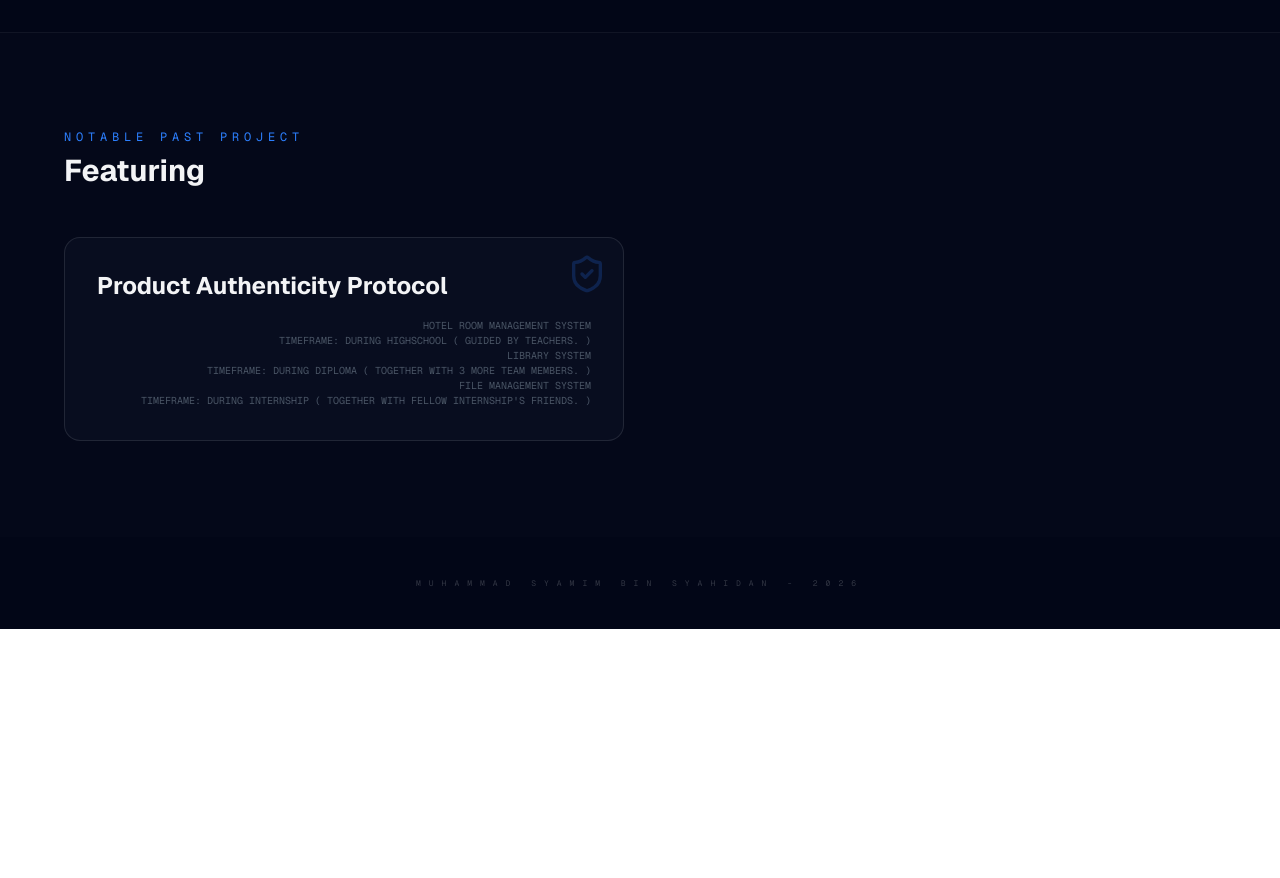
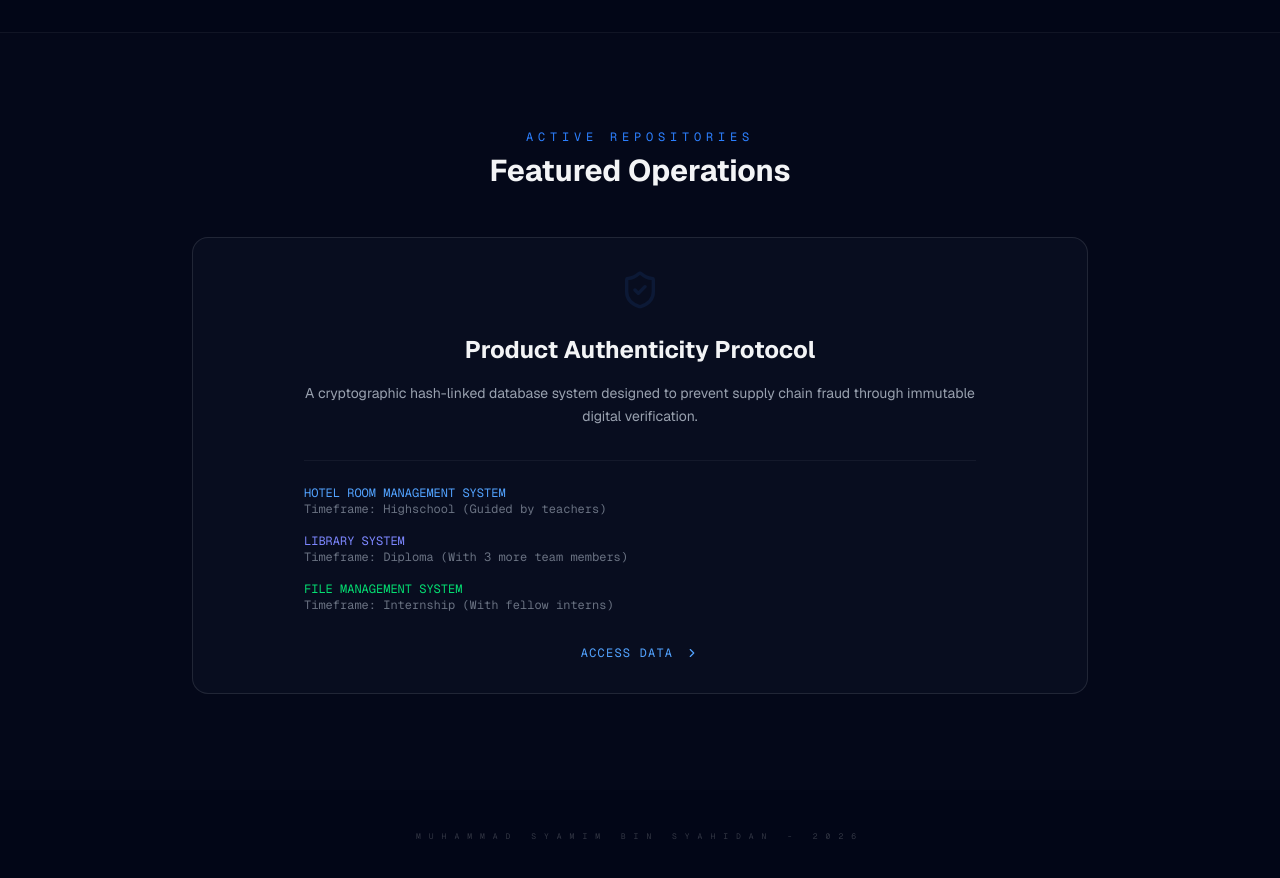
Before and after one commit to sya-rgb/myPortfolio, a Next.js app: page / in a window 1280 px wide. Shown: the part 1400-2278 px from the top of the page. Before the commit the page ends 2029 px from the top, so only its background shows below. Built offline with nearby package versions, Linux system fonts and the light colour scheme.

Commit message:
paling last dhni

```diff
--- a/app/page.tsx
+++ b/app/page.tsx
@@ -70,14 +70,14 @@ export default function Portfolio() {
           <div className="relative w-20 h-20 md:w-24 md:h-24 bg-slate-900 rounded-full border border-blue-500/30 flex items-center justify-center overflow-hidden">
             {/* --- FRONT IMAGE START --- */}
             <img
-              src="Gambar1.jpg"
+              src="beh ngeri.png"
               alt="Syamim Front"
-              className="absolute inset-0 w-full h-full object-cover grayscale group-hover:grayscale-0 transition-all duration-500"
+              className="opacity-60 contrast-125 group-hover:opacity-100 group-hover:contrast-100 transition-all"
             />
             {/* --- FRONT IMAGE END --- */}
           </div>
         </div>
-        <h1 className="text-xl md:text-2xl font-bold tracking-tight text-white uppercase">Muhammad Syamim Bin Syahidan</h1>
+      <h1 className="text-xl md:text-2xl font-bold tracking-tight text-white uppercase break-words px-4">Muhammad Syamim Bin Syahidan</h1>
         <div className="flex items-center gap-2 mt-2">
           <div className="h-[1px] w-8 bg-blue-500/50" />
           <p className="text-blue-400 font-mono text-[9px] tracking-[0.3em] uppercase">UiTM Student</p>
@@ -148,7 +148,7 @@ export default function Portfolio() {
             <div className="text-center md:text-left">
                 <h2 className="text-xs font-mono text-blue-500 mb-4 tracking-[0.4em] uppercase">ABOUT ME</h2>
                 <h3 className="text-3xl md:text-5xl font-bold mb-8 leading-tight">
-                    Engineering <span className="text-blue-500">Trust</span> through Cryptography.
+                    Engineering <span className="text-blue-500">Trust</span> through Action.
                 </h3>
                 <p className="text-gray-400 text-base md:text-lg leading-relaxed max-w-2xl">
                   I am currently pursuing degree in Netcentric Computing at UiTM Shah Alam.
@@ -203,40 +203,53 @@ export default function Portfolio() {
         </div>
       </section>
 
-      {/* --- SECTION: PROJECT REPOSITORY --- */}
-      <section id="projects" className="relative py-24 bg-white/[0.01] px-6 border-t border-white/5">
-        <div className="max-w-6xl mx-auto">
-          <div className="flex justify-between items-end mb-12">
-            <div>
-                <h2 className="text-xs font-mono text-blue-500 mb-2 tracking-[0.4em] uppercase">Notable Past Project</h2>
-                <h3 className="text-3xl font-bold">Featuring</h3>
-            </div>
-          </div>
+{/* --- SECTION: PROJECT REPOSITORY --- */}
+<section id="projects" className="relative py-24 bg-white/[0.01] px-6 border-t border-white/5">
+  <div className="max-w-6xl mx-auto flex flex-col items-center">
 
-          <div className="grid grid-cols-1 md:grid-cols-2 gap-8">
-            <div className="group relative bg-slate-900/40 border border-white/10 rounded-2xl p-8 transition-all hover:border-blue-500/40">
-              <div className="absolute top-4 right-4 text-blue-500/20 group-hover:text-blue-500/40 transition-colors">
-                <ShieldCheck size={40} />
-              </div>
-              <h4 className="font-bold text-2xl mb-4 group-hover:text-blue-400 transition-colors">Product Authenticity Protocol</h4>
-            <div className="hidden md:block text-right">
-                <p className="text-[10px] font-mono text-gray-600 uppercase">Hotel Room Management System</p>
-                <p className="text-[10px] font-mono text-gray-600 uppercase">Timeframe: During Highschool ( Guided by teachers. )</p>
-            </div>
+    {/* --- Section Title (Centered) --- */}
+    <div className="text-center mb-12">
+      <h2 className="text-xs font-mono text-blue-500 mb-2 tracking-[0.4em] uppercase">Active Repositories</h2>
+      <h3 className="text-3xl font-bold">Featured Operations</h3>
+    </div>
 
-            <div className="hidden md:block text-right">
-                <p className="text-[10px] font-mono text-gray-600 uppercase">Library System</p>
-                <p className="text-[10px] font-mono text-gray-600 uppercase">Timeframe: During Diploma ( Together with 3 more team members. )</p>
-            </div>
+    {/* --- The Project Card (Centered) --- */}
+    <div className="group relative bg-slate-900/40 border border-white/10 rounded-2xl p-8 transition-all hover:border-blue-500/40 w-full max-w-4xl text-center flex flex-col items-center">
 
-            <div className="hidden md:block text-right">
-                <p className="text-[10px] font-mono text-gray-600 uppercase">File Management System</p>
-                <p className="text-[10px] font-mono text-gray-600 uppercase">Timeframe: During Internship ( Together with fellow internship's friends. )</p>
-            </div>
-            </div>
-          </div>
+      {/* Icon: Updated pre-hover opacity & hover effect */}
+      <div className="text-blue-500/10 group-hover:text-blue-500/40 transition-colors mb-6">
+        <ShieldCheck size={40} />
+      </div>
+
+      <h4 className="font-bold text-2xl mb-4 group-hover:text-blue-400 transition-colors">Product Authenticity Protocol</h4>
+
+      {/* Description and Timeline (Full-width and Centered) */}
+      <p className="text-gray-400 text-sm mb-8 leading-relaxed max-w-2xl">
+        A cryptographic hash-linked database system designed to prevent supply chain fraud through immutable digital verification.
+      </p>
+
+      {/* New: Structured Project Timelines */}
+      <div className="w-full text-left space-y-4 mb-8 text-xs font-mono text-gray-500 max-w-2xl border-t border-white/5 pt-6">
+        <div>
+          <p className="text-blue-400 uppercase">Hotel Room Management System</p>
+          <p>Timeframe: Highschool (Guided by teachers)</p>
         </div>
-      </section>
+        <div>
+          <p className="text-indigo-400 uppercase">Library System</p>
+          <p>Timeframe: Diploma (With 3 more team members)</p>
+        </div>
+        <div>
+          <p className="text-green-400 uppercase">File Management System</p>
+          <p>Timeframe: Internship (With fellow interns)</p>
+        </div>
+      </div>
+
+      <button className="flex items-center gap-3 text-xs font-mono tracking-widest text-blue-400 uppercase group-hover:gap-6 transition-all">
+        Access Data <ChevronRight size={14} />
+      </button>
+    </div>
+  </div>
+</section>
 
       {/* --- HUD DECORATION --- */}
       <div className="py-10 text-center opacity-20">
```
Also changed, not shown: public/Gambar1.jpg (deleted), 1 other file (tests, documents, lock files or other folders).
